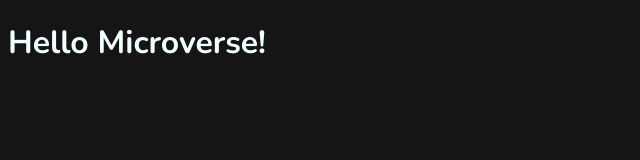
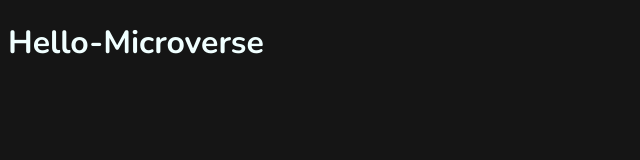
Before and after one commit to lizzy-km/code-1, a website: page index.html in a window 1280 px wide. Shown: the full height of the page, 0-640 px from the left. Drawn offline with nearby package versions, Linux system fonts and the light colour scheme.

Commit message:
first commit

```diff
--- a/index.html
+++ b/index.html
@@ -10,7 +10,7 @@
     <!-- Header -->
     <header>
 
-      <h1>Hello Microverse!</h1>
+      <h1>Hello-Microverse</h1>
 
     </header>
   </body>
```
Also changed, not shown: README.md.
